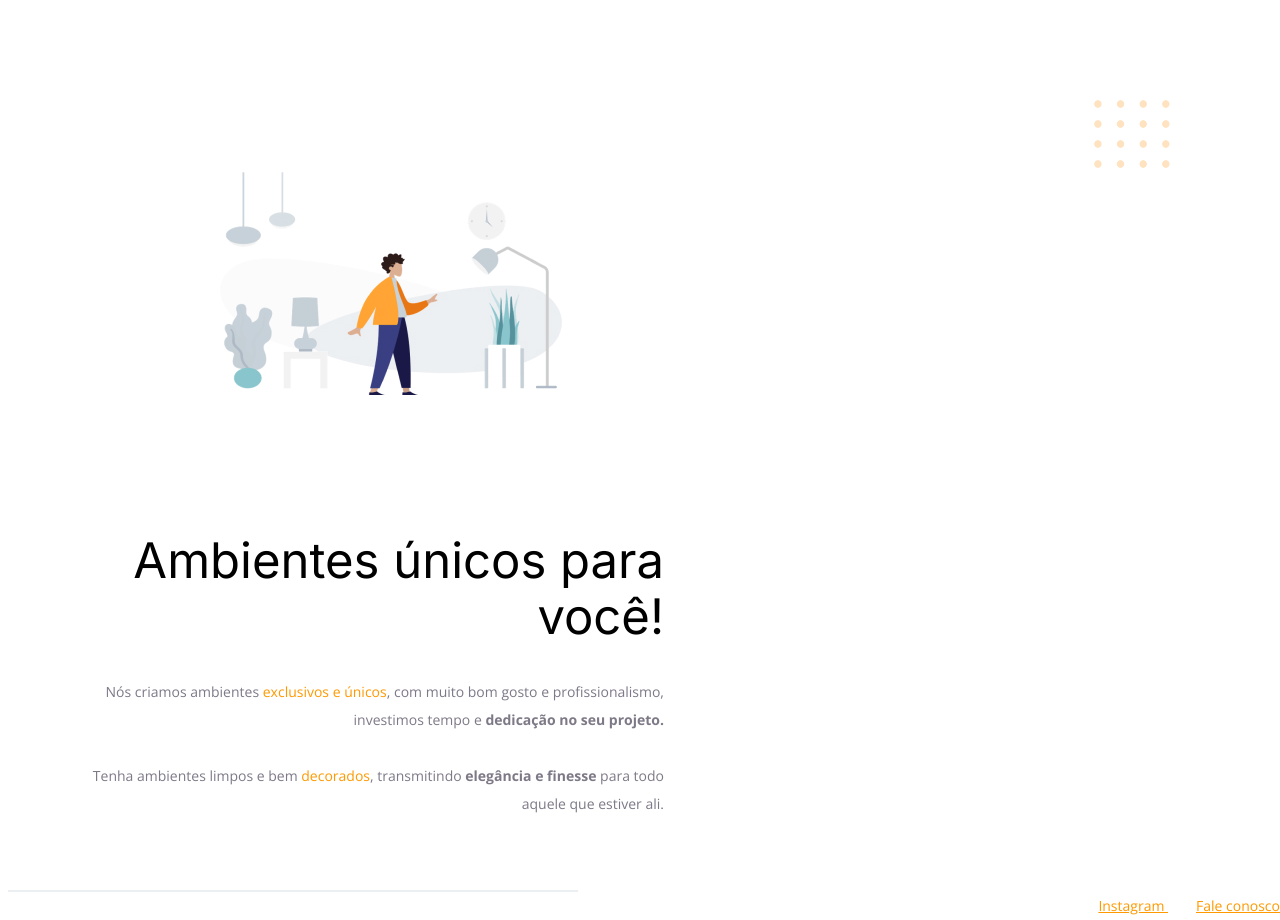
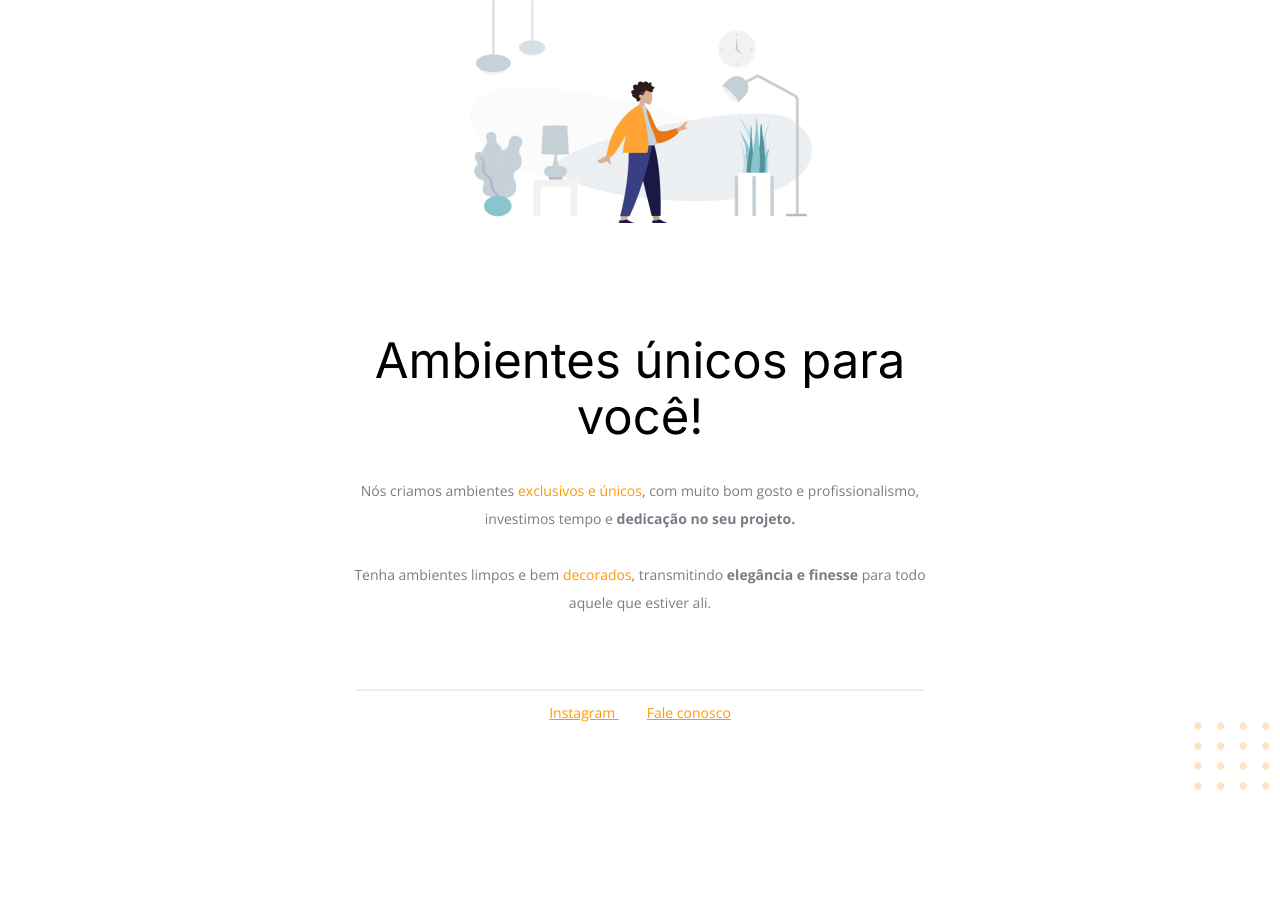
Before and after one commit to lamenkazu/desafio, a plain HTML site: page index.html in a window 1280 px wide. After the commit the page ends 800 px from the top, so only its background shows below. Drawn offline with nearby package versions, Linux system fonts and the light colour scheme.

Commit message:
Correção CSS -&& Footer HTML

```diff
--- a/index.html
+++ b/index.html
@@ -51,7 +51,7 @@
     </div>
 
 
-    <div id="footer">
+    <footer>
 
       <div class="line"></div>
 
@@ -62,7 +62,7 @@
         Fale conosco
       </a>
 
-    </div>
+    </footer>
 
   </body>
 </html>
--- a/style.css
+++ b/style.css
@@ -1,16 +1,16 @@
 body {
   font-family: "Open Sans", sans-serif;
-  text-align: end;
+  text-align: center;
   margin: 0;
 }
 
 #hero {
     width: 592px;
-    margin: 72px;
+    margin: 0 auto 72px;
 }
 
-img {
-    margin: 100px;
+#hero img {
+    margin-bottom: 72px;
 }
 
 h1 {
@@ -18,25 +18,30 @@ h1 {
   font-size: 49px;
   line-height: 56px;
   font-weight: normal;
+
+  margin-bottom: 32px;
+
 }
 
 h1 span {
   font-weight: bold;
-
-  margin-bottom: 32px;
 }
 
 span, a {
   color: #ff9900;
 }
 
-p, #footer {
+p, footer {
   color: #7d7987;
   font-size: 14px;
   line-height: 28px;
 }
 
-#footer a + a {
+footer{
+  margin-bottom: 32px;
+}
+
+footer a + a{
     margin-left: 28px;
 }
 
@@ -44,13 +49,13 @@ p, #footer {
     width: 568px;
     height: 0;
 
-    margin: 0 8px;
+    border: 1px solid #ECEFF2;
 
-    border: 1px solid #ECEFF2;
+    margin: 0 auto 8px;
 }
 
 #balls {
     position: fixed;
-    top: 0;
+    bottom: 0;
     right: 0;
 }
```
